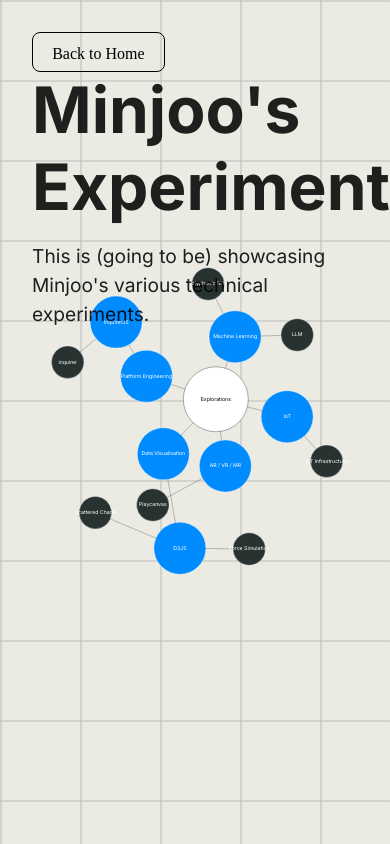
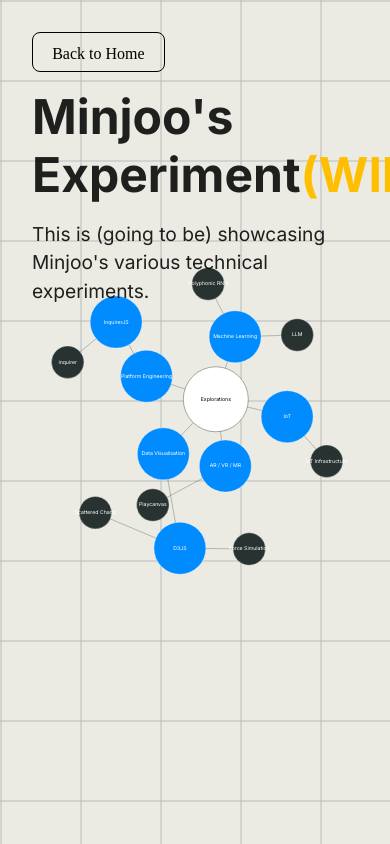
Before and after one commit to mj-life-is-once/experiments, a Next.js app: page / in a window 390 px wide. Built offline with nearby package versions, Linux system fonts and the light colour scheme.

Commit message:
experiments font resize

```diff
--- a/src/app/globals.css
+++ b/src/app/globals.css
@@ -1,9 +1,6 @@
 :root {
   --max-width: 1100px;
   --border-radius: 12px;
-  --font-mono: ui-monospace, Menlo, Monaco, "Cascadia Mono", "Segoe UI Mono",
-    "Roboto Mono", "Oxygen Mono", "Ubuntu Monospace", "Source Code Pro",
-    "Fira Mono", "Droid Sans Mono", "Courier New", monospace;
 
   /* Gotham fonts */
   font-family: "Gotham", sans-serif;
@@ -70,7 +67,7 @@ button {
   font-size: 1em;
   font-weight: 500;
   line-height: 1;
-  font-family: Orator Std;
+  font-family: "Orator Std";
   background-color: transparent;
   cursor: pointer;
   transition: border-color 0.25s;
--- a/src/components/MainNav.module.scss
+++ b/src/components/MainNav.module.scss
@@ -6,6 +6,7 @@
 }
 
 .title {
+  margin: 1rem 0;
   font-size: 4em;
   line-height: 1.2;
   max-width: 4rem;
@@ -16,7 +17,6 @@
 }
 
 .description {
-  margin-top: 1rem;
   font-size: 1.2rem;
   max-width: 25rem;
 }
@@ -24,3 +24,16 @@
 .button {
   pointer-events: all;
 }
+
+@media screen and (max-width: 540px) {
+  .title {
+    font-size: 3em;
+    max-width: 4rem;
+  }
+
+  .description {
+    margin-top: 1rem;
+    font-size: 1.2rem;
+    max-width: 20rem;
+  }
+}
--- a/src/components/TreeNav.module.scss
+++ b/src/components/TreeNav.module.scss
@@ -1,7 +1,7 @@
 .svgContainer {
   width: 100%;
   height: 100%;
-  /*background-color: blue;*/
+  overflow-y: hidden;
 }
 
 .svgComponent {
```
